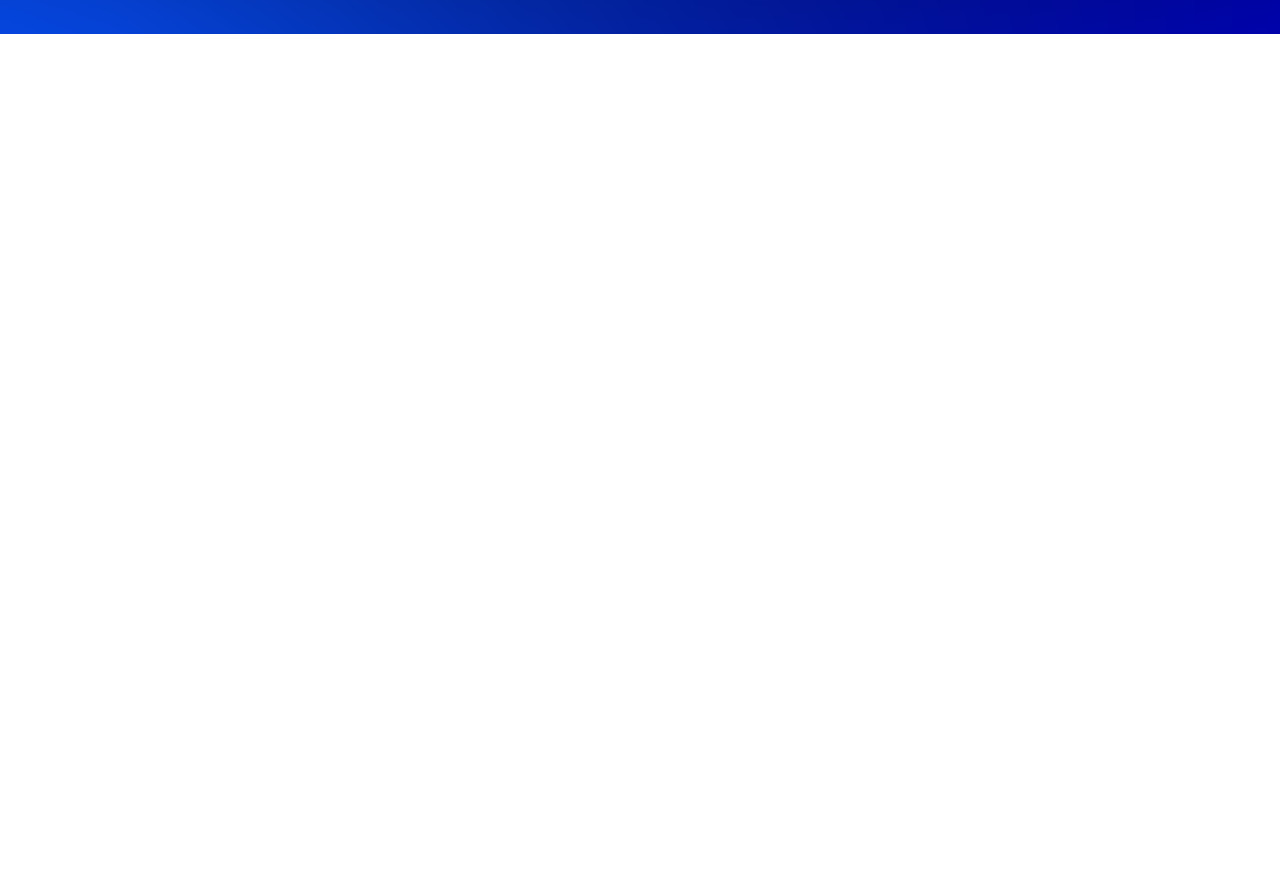
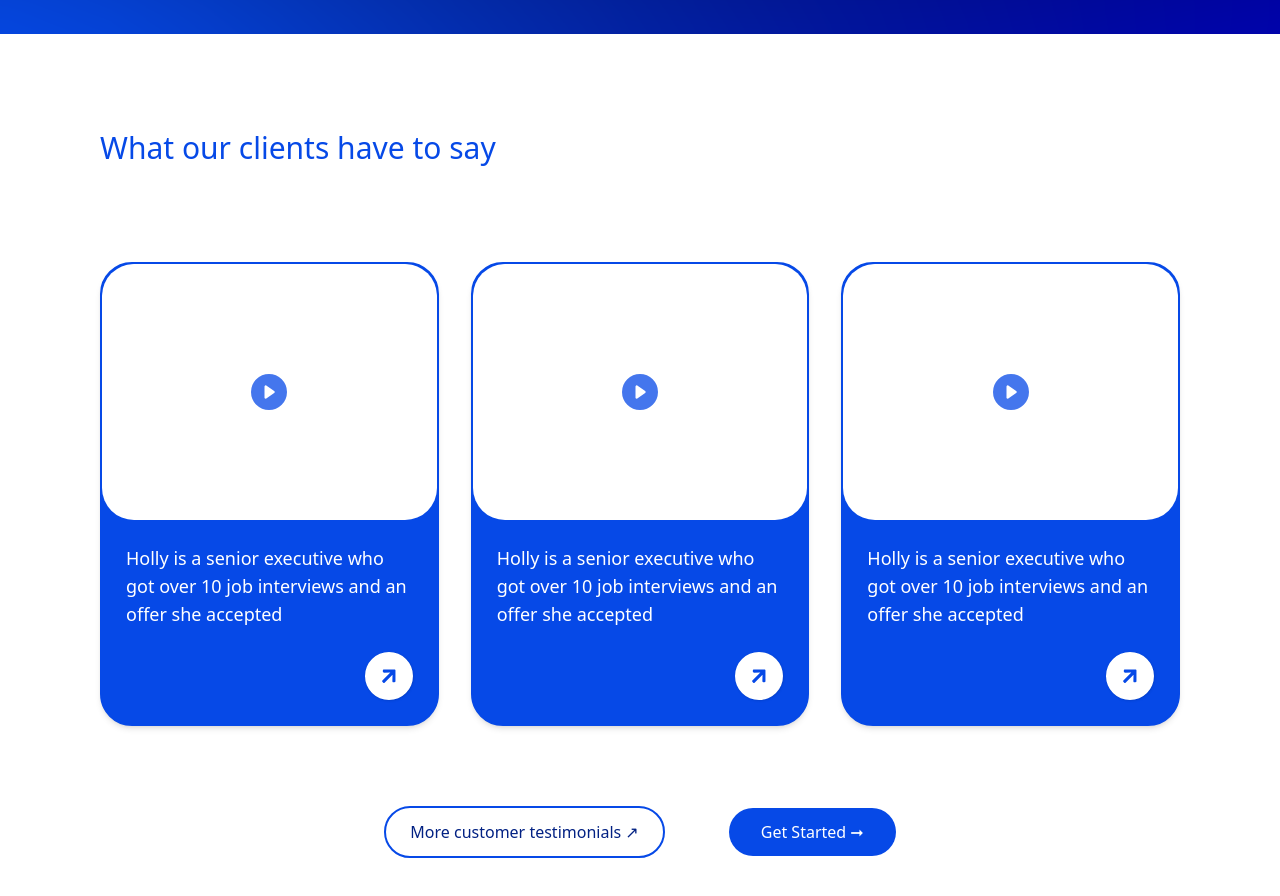
Before and after one commit to aaqib605/mobius-engine-landing-page, a React (Vite) app: page / in a window 1280 px wide. Shown: the part 2340-3236 px from the top of the page. Before the commit the page ends 2374 px from the top, so only its background shows below. Built offline with nearby package versions, Linux system fonts and the light colour scheme.

Commit message:
feat: complete testimonials section

```diff
--- a/package.json
+++ b/package.json
@@ -14,6 +14,7 @@
     "framer-motion": "^12.9.2",
     "react": "^19.0.0",
     "react-dom": "^19.0.0",
+    "react-icons": "^5.5.0",
     "tailwindcss": "^4.1.4"
   },
   "devDependencies": {
--- a/src/App.tsx
+++ b/src/App.tsx
@@ -2,6 +2,7 @@ import AboutSection from "./components/About";
 import Header from "./components/Header";
 import Hero from "./components/Hero";
 import HowWeWork from "./components/HowWeWork";
+import TestimonialsSection from "./components/TestimonialsSection";
 
 function App() {
   return (
@@ -24,6 +25,10 @@ function App() {
       >
         <AboutSection />
       </section>
+
+      <section>
+        <TestimonialsSection />
+      </section>
     </main>
   );
 }
--- a/src/components/About.tsx
+++ b/src/components/About.tsx
@@ -37,7 +37,7 @@ const cta = [
 export default function AboutSection() {
   return (
     <motion.section
-      className="max-w-[1080px] mx-auto w-full bg-cover bg-center py-12 md:py-26 px-16 max-md:px-3 min-h-screen"
+      className="max-w-[1080px] mx-auto w-full bg-cover bg-center py-12 md:py-26 px-16 max-md:px-6 min-h-screen"
       initial={{ opacity: 0, y: 150 }}
       whileInView={{ opacity: 1, y: 0 }}
       transition={{ duration: 0.6 }}
@@ -67,7 +67,7 @@ export default function AboutSection() {
             href={item.href}
             className="text-white block hover:underline"
           >
-            {item.text} ➚
+            {item.text} ↗︎
           </a>
         ))}
       </motion.div>
--- /dev/null
+++ b/src/components/TestimonialCard.tsx
@@ -0,0 +1,27 @@
+import { FaArrowRight } from "react-icons/fa";
+import { BsPlayCircleFill } from "react-icons/bs";
+
+interface TestimonialCardProps {
+  quote: string;
+  link: string;
+}
+
+export default function TestimonialCard({ quote, link }: TestimonialCardProps) {
+  return (
+    <div className="rounded-4xl shadow-md overflow-hidden bg-[#0649E7] border-2 border-[#0649E7] max-w-[400px] mx-auto">
+      <div className="h-64 bg-white flex items-center justify-center rounded-4xl overflow-hidden z-10">
+        <BsPlayCircleFill className="text-4xl opacity-75" color="#0649E7" />
+      </div>
+
+      <div className="bg-[#0649E7] text-white p-6 rounded-b-xl flex flex-col gap-6">
+        <p className="text-lg">{quote}</p>
+        <a
+          href={link}
+          className="bg-white rounded-full p-2 shadow hover:bg-gray-100 transition-colors -rotate-45 inline-flex justify-center items-center h-12 w-12 self-end"
+        >
+          <FaArrowRight className="text-[#0649E7]" size="20" />
+        </a>
+      </div>
+    </div>
+  );
+}
--- /dev/null
+++ b/src/components/TestimonialsSection.tsx
@@ -0,0 +1,57 @@
+import TestimonialCard from "./TestimonialCard";
+import Button from "./ui/Button";
+
+const testimonials = [
+  {
+    id: 1,
+    quote:
+      "Holly is a senior executive who got over 10 job interviews and an offer she accepted",
+    link: "/case-study/holly",
+  },
+  {
+    id: 2,
+    quote:
+      "Holly is a senior executive who got over 10 job interviews and an offer she accepted",
+    link: "/case-study/holly-2",
+  },
+  {
+    id: 3,
+    quote:
+      "Holly is a senior executive who got over 10 job interviews and an offer she accepted",
+    link: "/case-study/holly-3",
+  },
+];
+
+export default function TestimonialsSection() {
+  return (
+    <section className="py-16 min-[900px]:py-24 px-16 max-md:px-6">
+      <div className="max-w-[1080px] mx-auto">
+        <h2 className="text-3xl font-medium text-[#0649E7] mb-16 min-[900px]:mb-24 max-[900px]:text-center">
+          What our clients have to say
+        </h2>
+
+        <div className="grid grid-cols-1 min-[900px]:grid-cols-3 gap-8 mb-20">
+          {testimonials.map((testimonial) => (
+            <TestimonialCard
+              key={testimonial.id}
+              quote={testimonial.quote}
+              link={testimonial.link}
+            />
+          ))}
+        </div>
+
+        <div className="flex max-[900px]:flex-col justify-center items-center gap-8 min-[900px]:gap-16">
+          <Button
+            href="#"
+            className="px-5 py-3 rounded-4xl border-2 border-[#0649E7] text-[#0649E7] hover:bg-blue-50 transition-colors"
+          >
+            More customer testimonials ↗︎
+          </Button>
+          <button className="px-8 py-3 rounded-4xl bg-[#0649E7] text-white hover:bg-blue-700 transition-colors cursor-pointer">
+            Get Started ➞
+          </button>
+        </div>
+      </div>
+    </section>
+  );
+}
```
Also changed, not shown: 1 other file (tests, documents, lock files or other folders).
